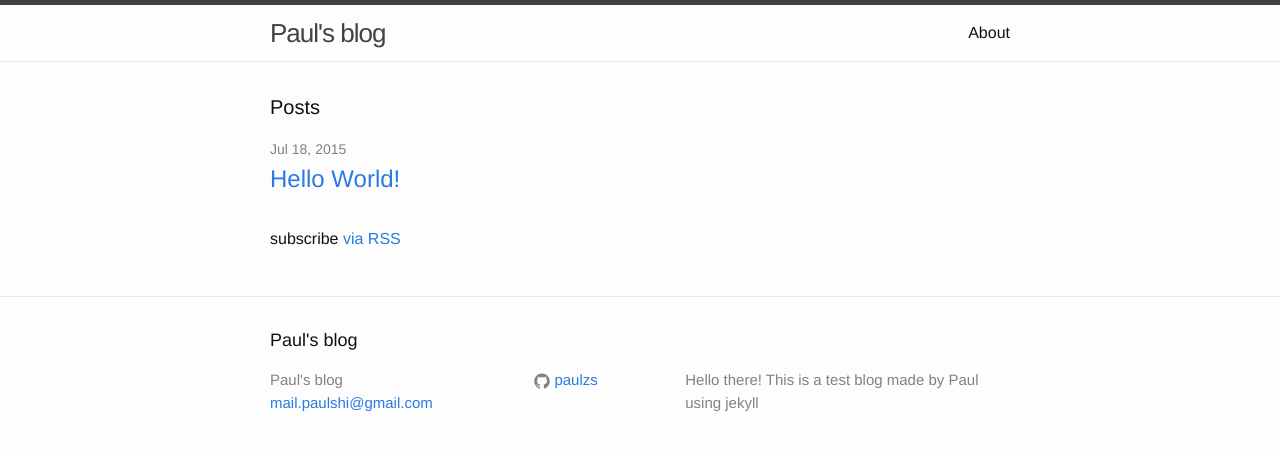
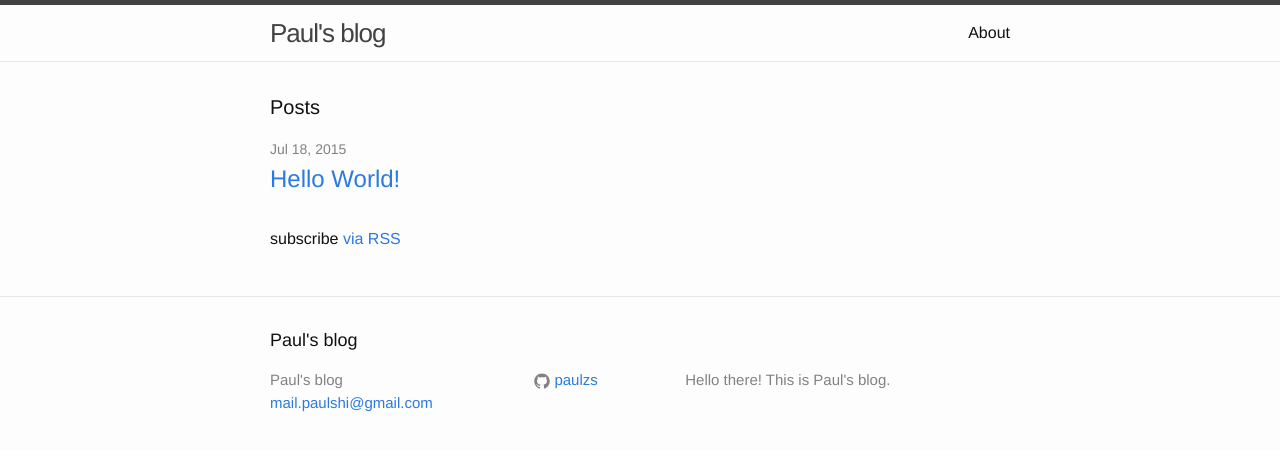
Before and after one commit to paulzs/myblog, a Jekyll site: the page built from index.html, in a window 1280 px wide. Shown: the top 451 px of the page. Built offline with Jekyll 4.4.1, drawn with Linux system fonts in a browser that asks for light colours.

Commit message:
Update config.yml

```diff
--- a/_config.yml
+++ b/_config.yml
@@ -2,7 +2,7 @@
 title: Paul's blog
 email: mail.paulshi@gmail.com
 description: > # this means to ignore newlines until "baseurl:"
-  Hello there! This is a test blog made by Paul using jekyll
+  Hello there! This is Paul's blog.
 baseurl: "" # the subpath of your site, e.g. /blog/
 url: "http://yourdomain.com" # the base hostname & protocol for your site
 github_username:  paulzs
```
